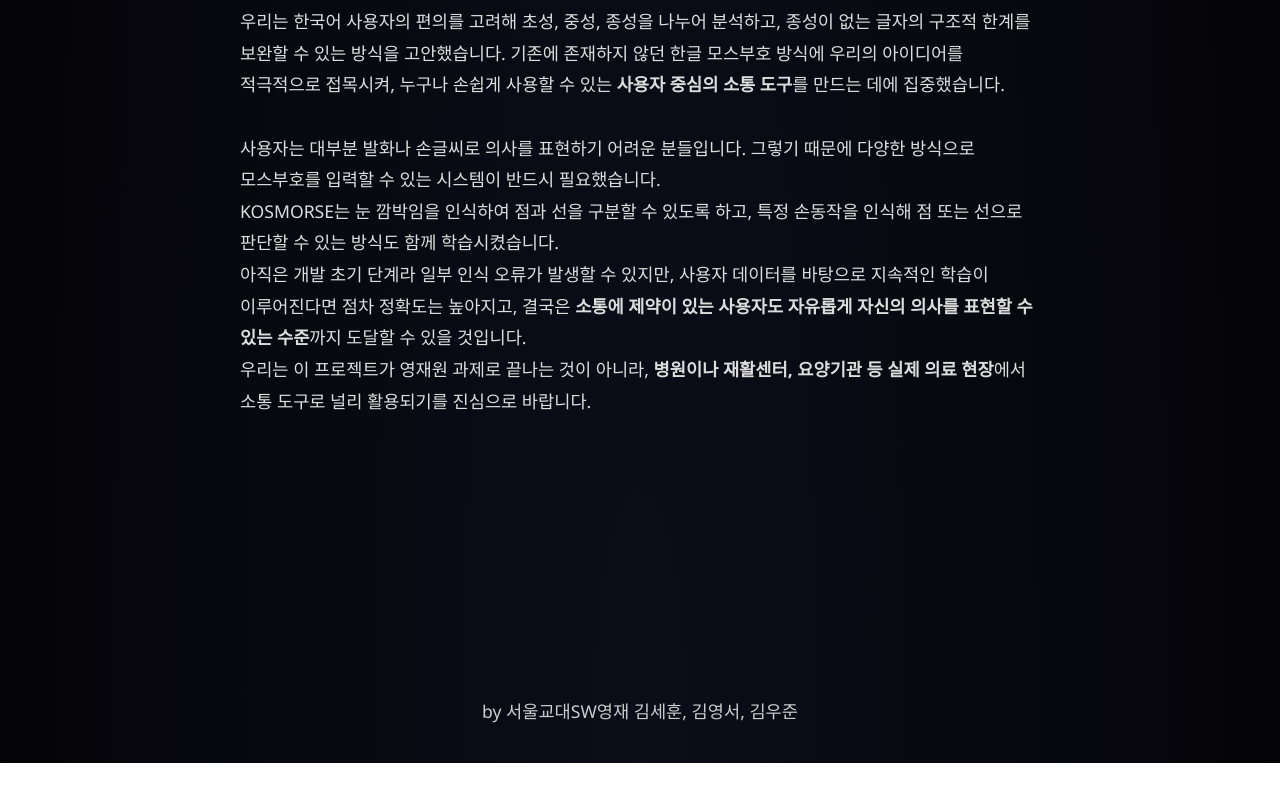
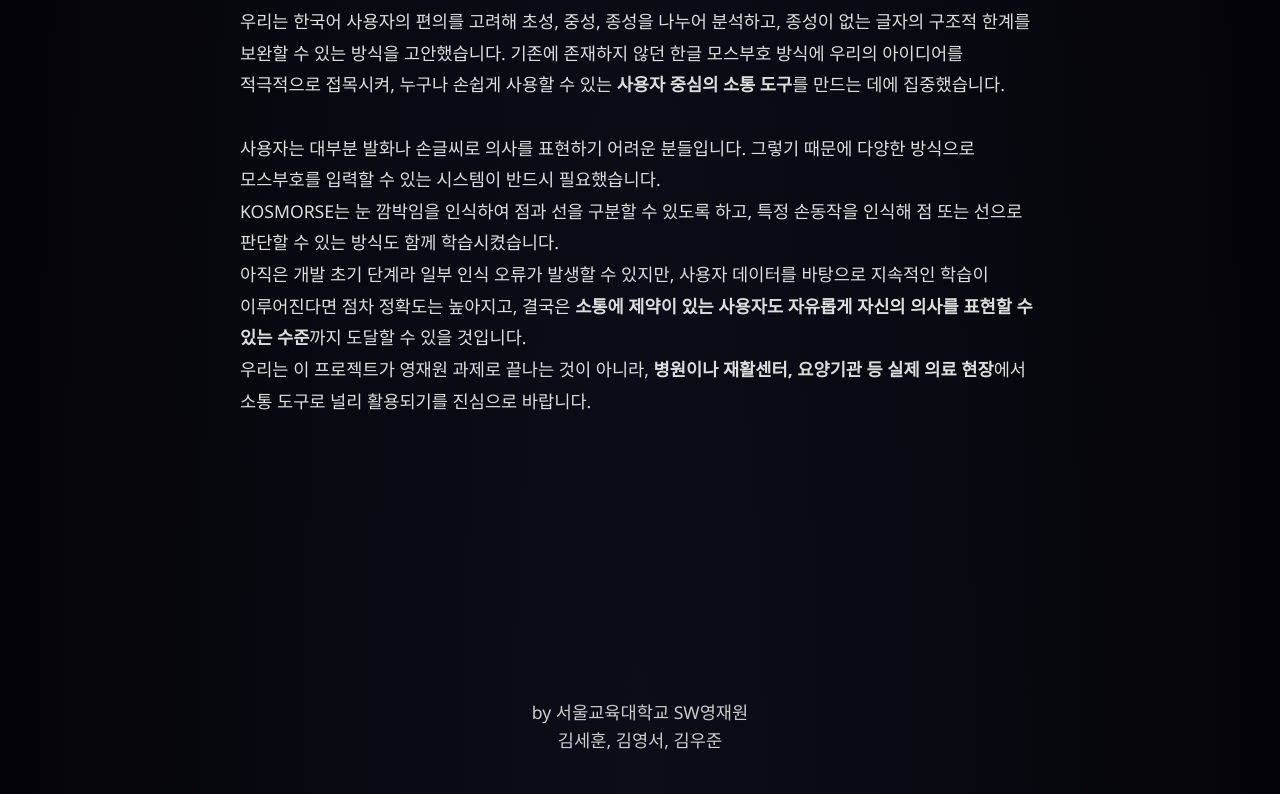
Before and after one commit to 7neEnd/morse, a plain HTML site: page index.html in a window 1280 px wide. Shown: the part 2862-3656 px from the top of the page. Before the commit the page ends 3625 px from the top, so only its background shows below. Drawn offline with Linux system fonts and the light colour scheme.

Commit message:
Update index.html

```diff
--- a/index.html
+++ b/index.html
@@ -146,8 +146,11 @@
   </p>
 </div>
 
-  <div style="display: flex; justify-content: center; align-items: center; gap: 10px; margin: 80px 0 40px 0;">
-  <span style="font-size: 1.1rem; color: #cccccc;">by 서울교대SW영재 김세훈, 김영서, 김우준</span>
+  <div style="display: flex; justify-content: center; align-items: center; margin: 80px 0 40px 0;">
+  <div style="text-align: center; font-size: 1.1rem; color: #cccccc; line-height: 1.6;">
+    by 서울교육대학교 SW영재원<br>
+    김세훈, 김영서, 김우준
+  </div>
 </div>
 
   <script>
```
